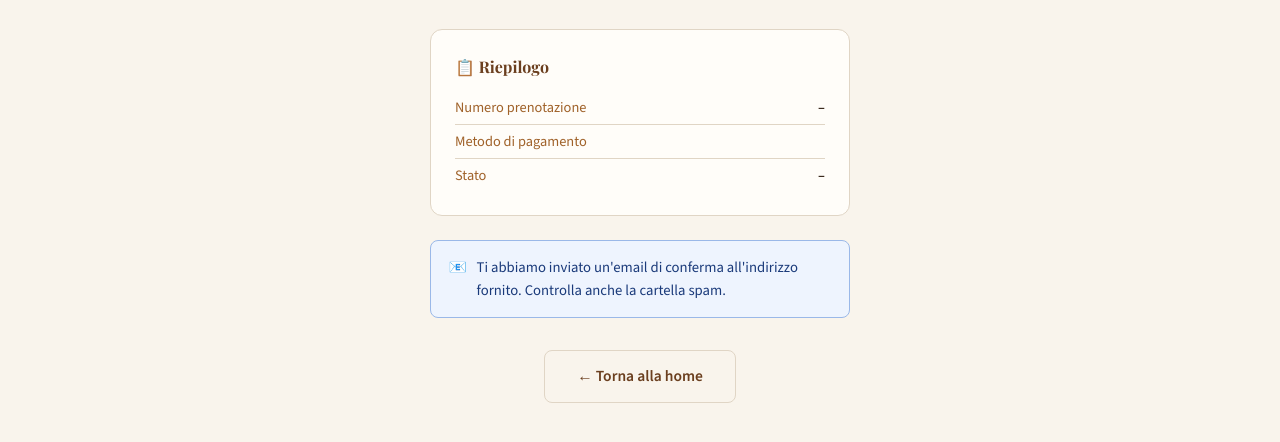
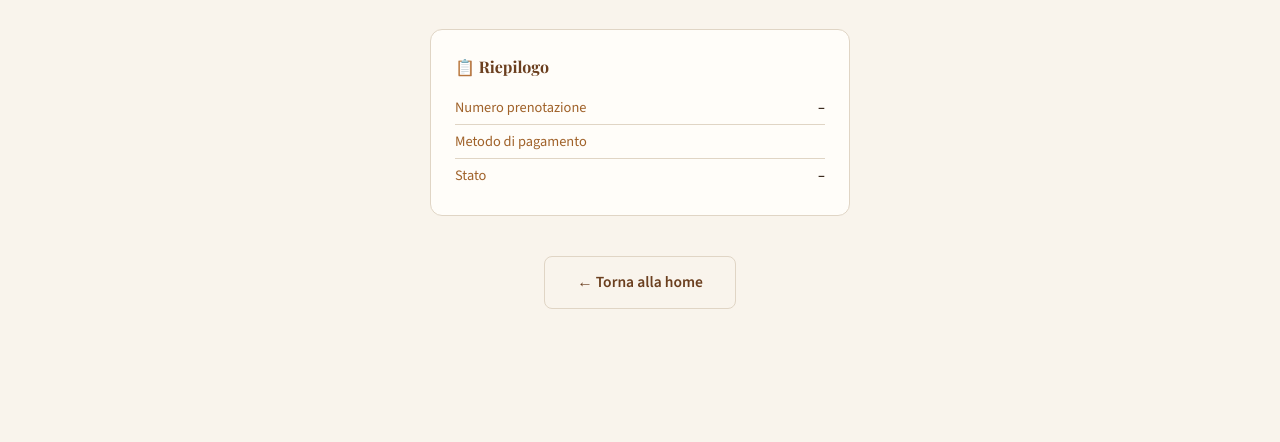
Before and after one commit to giovannigrimoldi93-glitch/polenta-slg, a website: page grazie.html in a window 1280 px wide. Shown: the part 452-894 px from the top of the page. After the commit the page ends 873 px from the top, so only its background shows below. Drawn offline with nearby package versions, Linux system fonts and the light colour scheme.

Commit message:
Add files via upload

```diff
--- a/grazie.html
+++ b/grazie.html
@@ -100,11 +100,6 @@
       </p>
     </div>
 
-    <div class="alert alert-info" style="max-width:420px; margin: 1rem auto; text-align:left">
-      <span>📧</span>
-      <span>Ti abbiamo inviato un'email di conferma all'indirizzo fornito. Controlla anche la cartella spam.</span>
-    </div>
-
     <a href="/" class="btn btn-outline" style="margin-top:1rem">← Torna alla home</a>
 
   </div>
```
